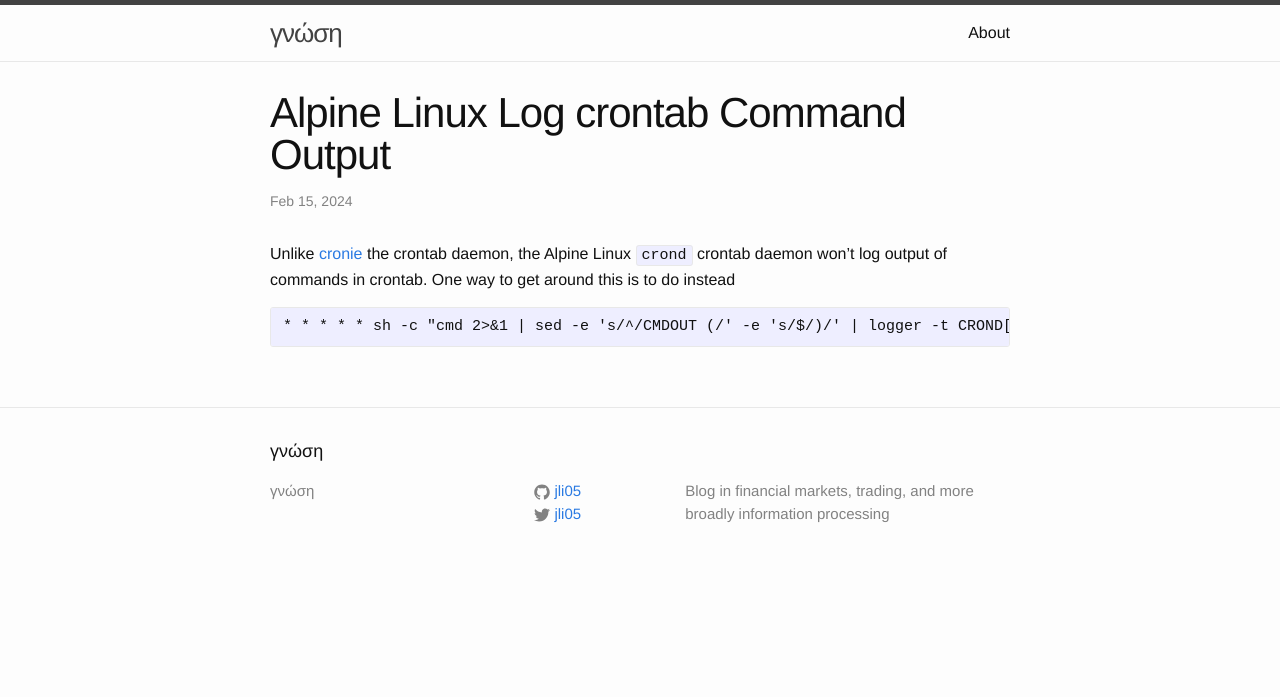
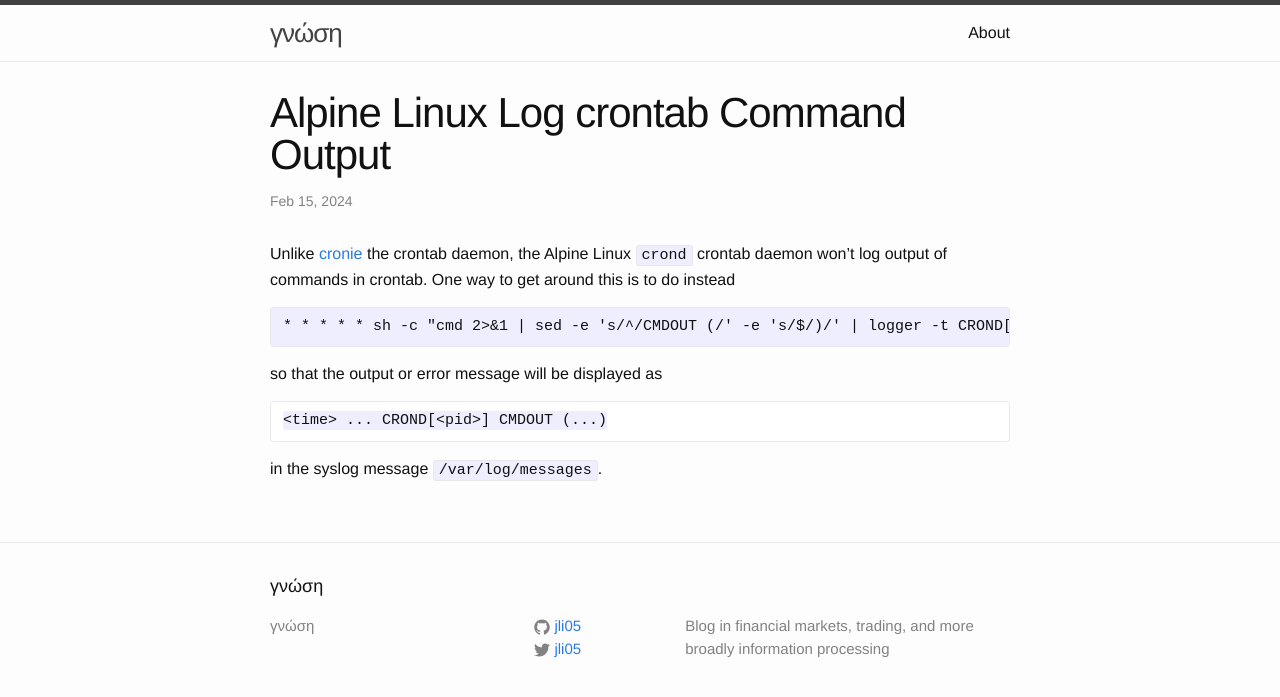
Before and after one commit to jli05/jli05.github.io, a Jekyll site: the page built from _posts/2024-02-15-Alpine-Linux-Log-crontab-Command-Output.md, in a window 1280 px wide. Shown: the top 697 px of the page. Built offline with Jekyll 4.4.1, drawn with Linux system fonts in a browser that asks for light colours.

Commit message:
add logged message example

````diff
--- a/_posts/2024-02-15-Alpine-Linux-Log-crontab-Command-Output.md
+++ b/_posts/2024-02-15-Alpine-Linux-Log-crontab-Command-Output.md
@@ -8,3 +8,11 @@
 ```crontab
 * * * * * sh -c "cmd 2>&1 | sed -e 's/^/CMDOUT (/' -e 's/$/)/' | logger -t CROND[$(cat /run/crond.pid)]"
 ```
+
+so that the output or error message will be displayed as
+
+```
+<time> ... CROND[<pid>] CMDOUT (...)
+```
+
+in the syslog message `/var/log/messages`.
````
